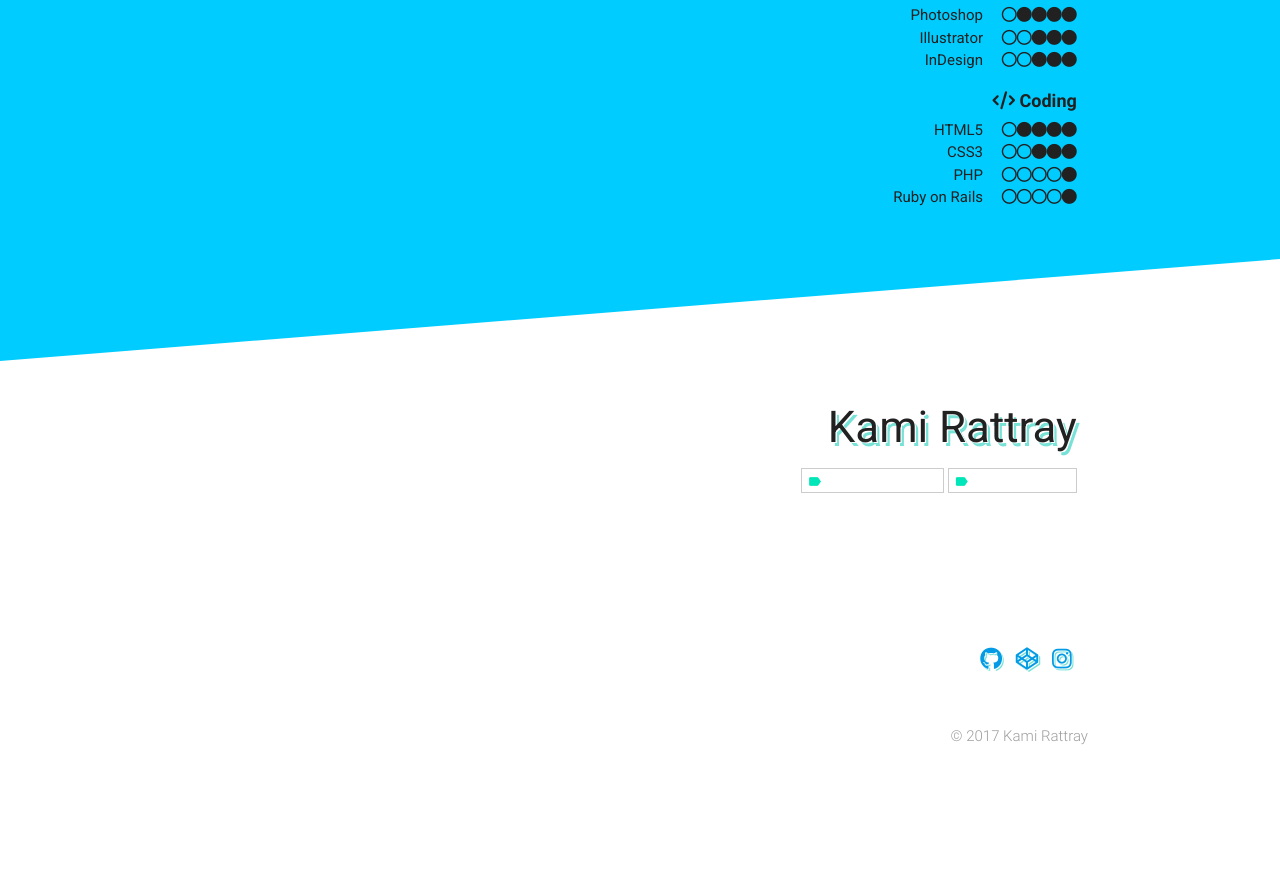
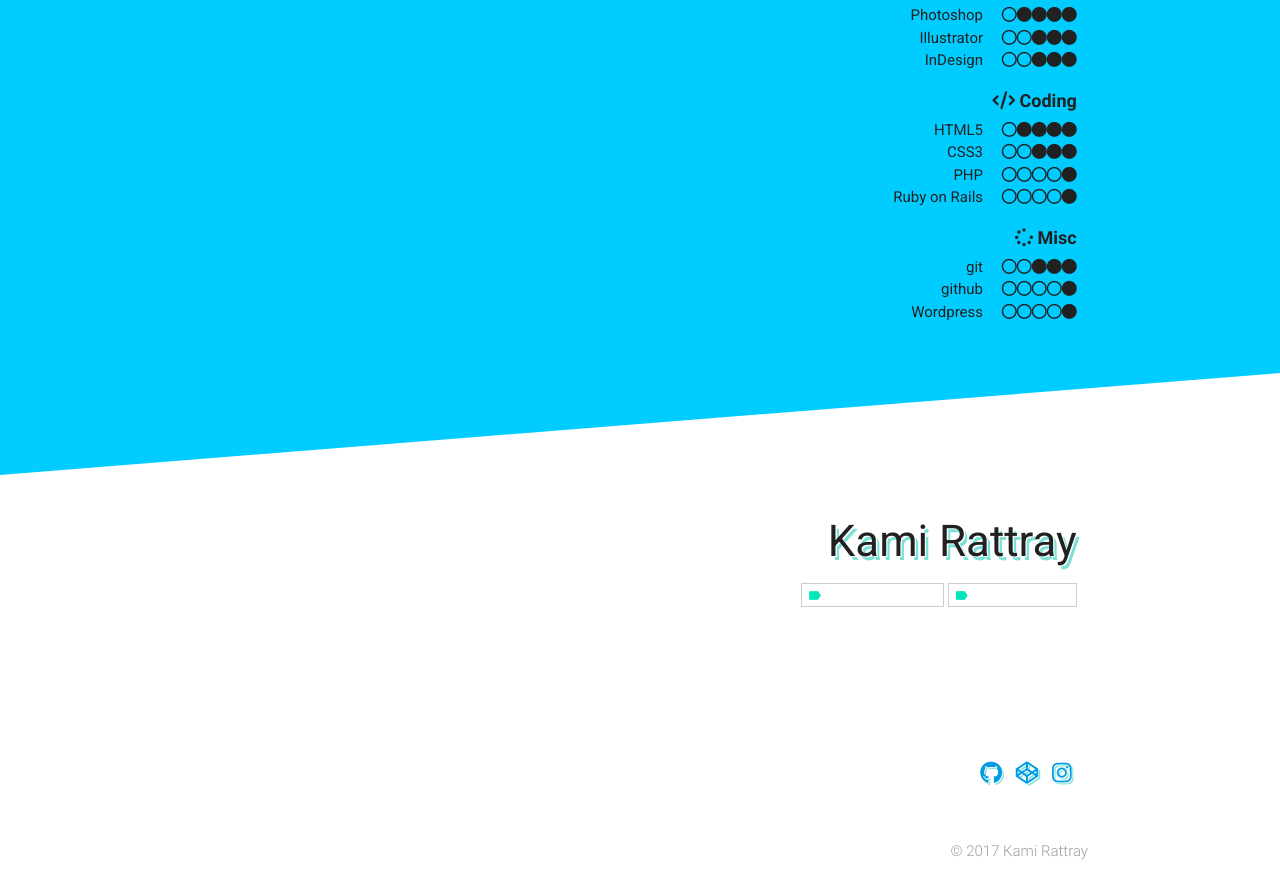
Before and after one commit to kamirat/Portfolio, a PHP site: page / in a window 1280 px wide. Shown: the part 1172-2048 px from the top of the page. Before the commit the page ends 1917 px from the top, so only its background shows below. Run offline with PHP 8.4, Linux system fonts and the light colour scheme; some libraries are stand-ins or nearby versions; some web fonts are replaced.

Commit message:
more update skill section

```diff
--- a/index.php
+++ b/index.php
@@ -168,6 +168,7 @@
                     <i class="fa fa-circle-o" aria-hidden="true"></i><i class="fa fa-circle-o" aria-hidden="true"></i><i class="fa fa-circle" aria-hidden="true"></i><i class="fa fa-circle" aria-hidden="true"></i><i class="fa fa-circle" aria-hidden="true"></i>
                   </li>
                 </ul>
+
                 <ul class="skilltool">
                   <li><i class="fa fa-code" aria-hidden="true"></i> Coding</li>
                   <li><span>HTML5</span>
@@ -183,6 +184,20 @@
                     <i class="fa fa-circle-o" aria-hidden="true"></i><i class="fa fa-circle-o" aria-hidden="true"></i><i class="fa fa-circle-o" aria-hidden="true"></i><i class="fa fa-circle-o" aria-hidden="true"></i><i class="fa fa-circle" aria-hidden="true"></i>
                   </li>
                 </ul>
+
+                <ul class="skilltool">
+                  <li><i class="fa fa-spinner" aria-hidden="true"></i> Misc</li>
+                  <li><span>git</span>
+                    <i class="fa fa-circle-o" aria-hidden="true"></i><i class="fa fa-circle-o" aria-hidden="true"></i><i class="fa fa-circle" aria-hidden="true"></i><i class="fa fa-circle" aria-hidden="true"></i><i class="fa fa-circle" aria-hidden="true"></i>
+                  </li>
+                  <li><span>github</span>
+                    <i class="fa fa-circle-o" aria-hidden="true"></i><i class="fa fa-circle-o" aria-hidden="true"></i><i class="fa fa-circle-o" aria-hidden="true"></i><i class="fa fa-circle-o" aria-hidden="true"></i><i class="fa fa-circle" aria-hidden="true"></i>
+                  </li>
+                  <li><span>Wordpress</span>
+                    <i class="fa fa-circle-o" aria-hidden="true"></i><i class="fa fa-circle-o" aria-hidden="true"></i><i class="fa fa-circle-o" aria-hidden="true"></i><i class="fa fa-circle-o" aria-hidden="true"></i><i class="fa fa-circle" aria-hidden="true"></i>
+                  </li>
+                </ul>
+
           </div>
 
       </div>
```
